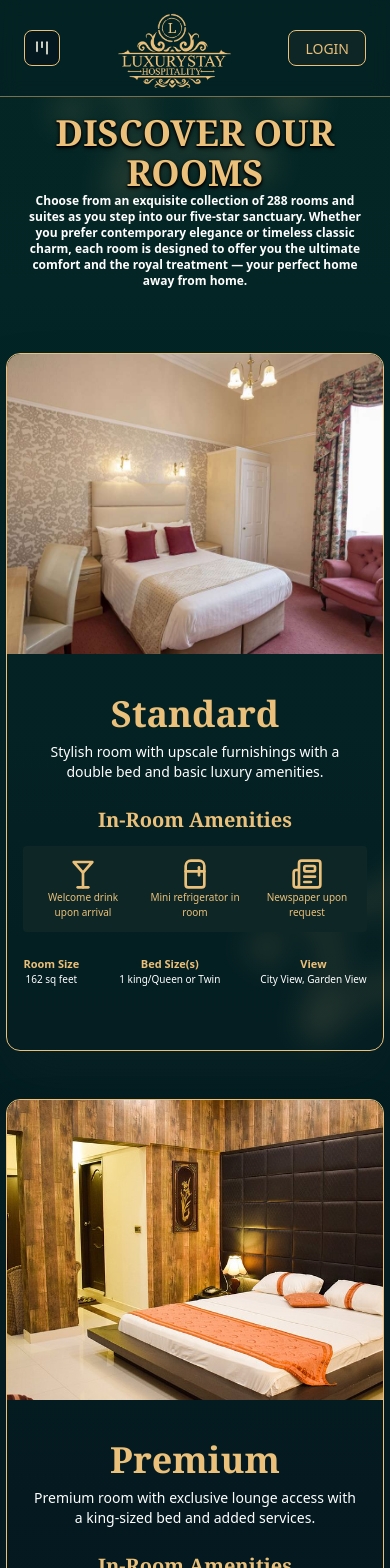
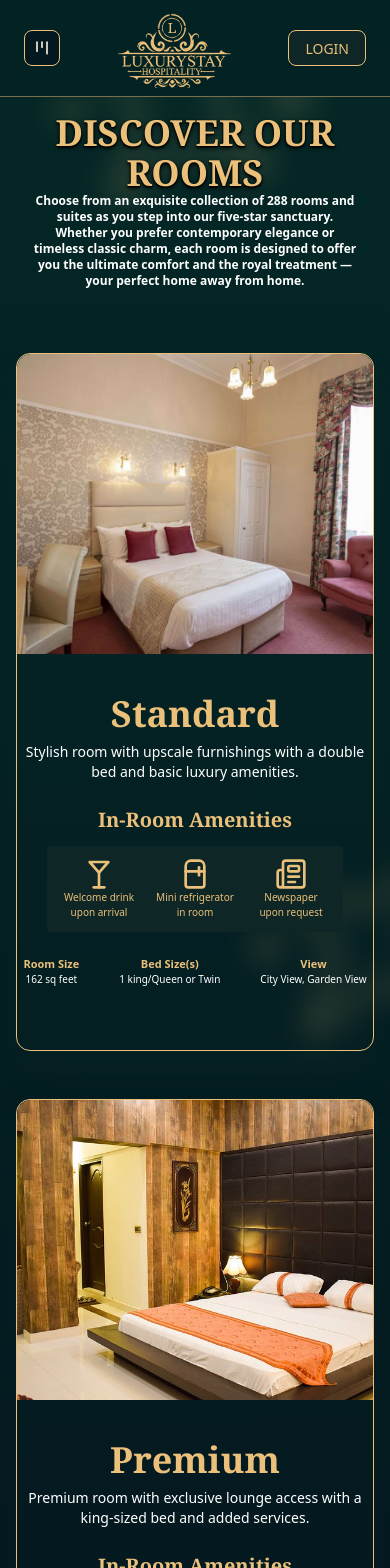
Before and after one commit to Hammad005/LuxuryStay-Hospitality, a React (Vite) app in the folder client/: page /discoverRooms in a window 390 px wide. Shown: the top 1568 px of the page. Built offline with nearby package versions, Linux system fonts and the light colour scheme; no server answers.

Commit message:
Refactor DiscoverRooms component for improved layout and responsiveness

```diff
--- a/client/src/Pages/DiscoverRooms.jsx
+++ b/client/src/Pages/DiscoverRooms.jsx
@@ -133,7 +133,7 @@ const DiscoverRooms = () => {
   const navigateTo = useNavigate();
   return (
     <>
-      <div className="p-4 md:p-16 flex flex-col items-center justify-center min-h-screen z-10">
+      <div className="p-4 md:p-16 w-full flex flex-col items-center justify-center min-h-screen z-10">
         <motion.h1
           initial={{ opacity: 0, y: -50 }}
           animate={{ opacity: 1, y: 0 }}
@@ -164,6 +164,7 @@ const DiscoverRooms = () => {
               whileInView={{ opacity: 1, x: 0 }}
               viewport={{ once: true, amount: 0.3 }}
               transition={{ duration: 0.5, delay: index * 0.2 }}
+              className="w-full"
             >
               <Card
                 className={`my-6 bg-transparent border-primary shadow-2xl shadow-secondary/50 w-full p-0 gap-0 flex flex-col md:flex-row ${
@@ -186,19 +187,19 @@ const DiscoverRooms = () => {
                 </div>
 
                 {/* Content Section */}
-                <div className="flex flex-col items-center justify-center py-10 px-4 rounded-b-xl md:rounded-none md:rounded-r-xl text-center md:w-1/2">
+                <div className="flex flex-col items-center justify-center py-10  rounded-b-xl md:rounded-none md:rounded-r-xl text-center md:w-1/2">
                   <h2 className="text-4xl font-serif text-primary font-bold">
                     {room.name}
                   </h2>
-                  <p className="text-sm text-white mt-2 px-2 md:w-1/2">
+                  <p className="text-sm text-white mt-2 px-2">
                     {room.description}
                   </p>
 
                   <h2 className="text-xl font-serif text-primary font-bold mt-6">
                     In-Room Amenities
                   </h2>
-                  <div className="flex mt-3 flex-wrap justify-center items-center md:px-12 md:py-6 p-3 bg-secondary rounded">
-                    <Carousel className={"max-w-xs"}>
+                  <div className="flex mt-3 flex-wrap justify-center items-center lg:px-12 md:py-6 sm:p-0 p-3  bg-secondary rounded">
+                    <Carousel className={"max-w-[17rem] lg:max-w-xs"}>
                       <CarouselContent>
                         {room.amenities.map((amenity, i) => (
                           <CarouselItem key={i} className="basis-1/3">
@@ -211,8 +212,8 @@ const DiscoverRooms = () => {
                           </CarouselItem>
                         ))}
                       </CarouselContent>
-                      <CarouselPrevious className="absolute translate-x-2 md:flex hidden bg-transparent shadow-none hover:bg-transparent hover:text-primary text-primary border-0" />
-                      <CarouselNext className="absolute -translate-x-2 md:flex hidden bg-transparent shadow-none hover:bg-transparent hover:text-primary text-primary border-0" />
+                      <CarouselPrevious className="absolute translate-x-2 lg:flex hidden bg-transparent shadow-none hover:bg-transparent hover:text-primary text-primary border-0" />
+                      <CarouselNext className="absolute -translate-x-2 lg:flex hidden bg-transparent shadow-none hover:bg-transparent hover:text-primary text-primary border-0" />
                     </Carousel>
                   </div>
 
```
